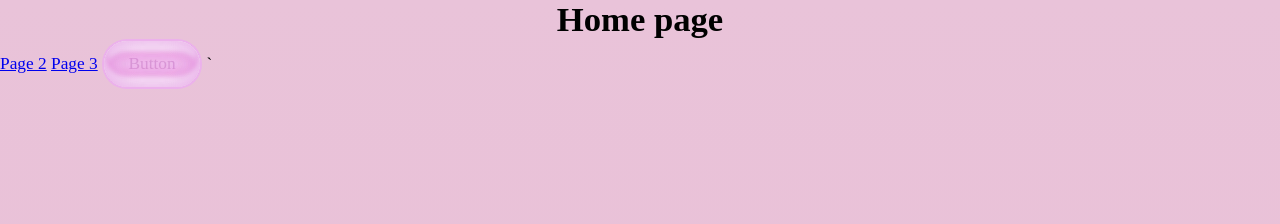
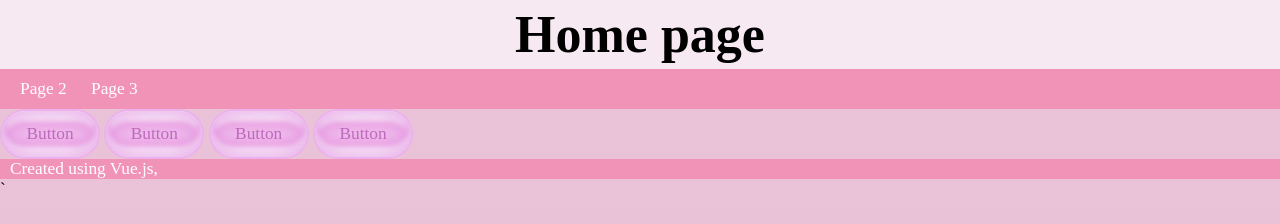
Before and after one commit to S-Mapuvire/pastel-site, a website: page views/index.html in a window 1280 px wide. Drawn offline with Linux system fonts and the light colour scheme; files that its build step writes are made by us from their sources.

Commit message:
Fixed the styles for all the pages.

```diff
--- a/public/styles/allpages.css
+++ b/public/styles/allpages.css
@@ -8,7 +8,23 @@
     font-size: 13pt;
     box-shadow: none;
 }
+
+a{
+    text-decoration: none;
+}
 h1{
-    font-size: 26pt;
+    font-size: 3em;
     text-align: center;
 }
+h2{
+    font-size: 2em;
+    text-align: center;
+}
+ul, footer{
+    padding: 0 10px;
+}
+li{
+    display: inline;
+
+    margin: 0 10px;
+}
--- a/public/styles/frontpage.css
+++ b/public/styles/frontpage.css
@@ -9,13 +9,27 @@
     --color3:#eedbb3;
     --color4:#dad3b9;
 }
-
 body{
     background: linear-gradient(to bottom, rgb(233, 195, 217), 80%, rgb(241, 147, 183));
     background-size: 100vh 100vw;
 }
+header{
+    background-color: hsl(325, 46%, 94%);
+}
+h1{
+    padding: 5px 0;
+}
+nav{
+    padding: 10px 0;
+}
+nav, footer{
+    background-color: rgb(241, 147, 183);
+}
+a, a:visited{
+    color: white;
+}
 button{
-    color: #9227923a;
+    color: #92279286;
     background-color: #f1b5f1;
 
     width: 100px;
@@ -46,7 +60,7 @@ button{
 
 }
 button:hover{
-    color: #8a418a71;
+    color: #8a418a9d;
     background-color: #facafaf3;
 
     border: 1px solid rgba(226, 211, 224, 0.301);
@@ -93,3 +107,6 @@ button:active{
     inset 0 -20px 20px rgba(241, 201, 241);
 
 }
+footer{
+    color: white;
+}
--- a/public/styles/page2.css
+++ b/public/styles/page2.css
@@ -1,9 +1,28 @@
 :root {
     --bgcolor: #6bcef3;
+    --header-color: hsl(196, 61%, 48%);
+    --nav-footer: hsl(196, 61%, 38%);
 
 }
 body{
     background-color: var(--bgcolor);
+}
+header{
+    background-color: var(--header-color);
+}
+h1{
+    padding: 5px 0;
+}
+nav, footer{
+    background-color: var(--nav-footer);
+    line-height: 30px;
+}
+nav{
+    margin-bottom: 10px;
+    padding: 10px 0;
+}
+a, a:visited{
+    color: black;
 }
 #button1{
     --btn-outline: #001f90;
@@ -14,7 +33,7 @@ body{
     --btn-highlight3: #005df2be;
     --btn-highlight4: #0156f4b7;
 
-    --btn-text-color: #2c17a3;
+    --btn-text-color: hsl(249, 75%, 36%);
     --btn-text-outline: #676fe034;
     --btn-text-blur: 2px
 
@@ -53,11 +72,7 @@ body{
     --btn-text-color: #332586;
 
     color: var(--btn-text-color);
-
-
 }
-
-
 #button2{
     --btn-inside: #123af4; /* original --btn-inside: #123af4; */
     --btn-outeredge: #0082e8;
--- a/public/styles/page3.css
+++ b/public/styles/page3.css
@@ -9,8 +9,22 @@ body{
     background-image: linear-gradient(#64878f 10%, #3f575c);
     background-size: 100vh 100vw;
 }
+header{
+    background-color: #2e4044;
+}
+nav{
+    padding: 10px 0;
+}
+a, a:visited{
+    color: white;
+}
 h1{
     background-color: #e9e3e0;
+
+    padding: 5px 0;
+}
+main{
+    margin-top: 20px;
 }
 button{
     border:none;
--- a/views/index.html
+++ b/views/index.html
@@ -4,15 +4,32 @@
     <meta charset="UTF-8">
     <meta http-equiv="X-UA-Compatible" content="IE=edge">
     <meta name="viewport" content="width=device-width, initial-scale=1.0">
-    <link rel="stylesheet" href="../public/styles/frontpage.css">
-    <link rel="stylesheet" href="../public/styles/allpages.css">
+    <link rel="stylesheet" href="styles/frontpage.css">
+    <link rel="stylesheet" href="styles/allpages.css">
     <title>Document</title>
 </head>
 <body>
-    <h1>Home page</h1>
-    <a href="./page2.html">Page 2</a>
-    <a href="./page3.html">Page 3</a>
-    <button>Button</button>
+    <header>
+        <h1> Home page </h1>
+        <nav>
+            <ul>
+                <li><a href="./page2.html">Page 2</a></li>
+                <li><a href="./page3.html">Page 3</a></li>
+            </ul>
+        </nav>
+    </header>
 
+    <main>
+        <button>Button</button>
+        <button>Button</button>
+        <button>Button</button>
+        <button>Button</button>
+    </main>
+
+    <footer>
+        Created using Vue.js,
+    </footer>
+
+    <script src=""></script>
 </body>
 </html>`
```
Also changed, not shown: views/page2.html (+23 -7 lines), views/page3.html (+22 -7 lines).
